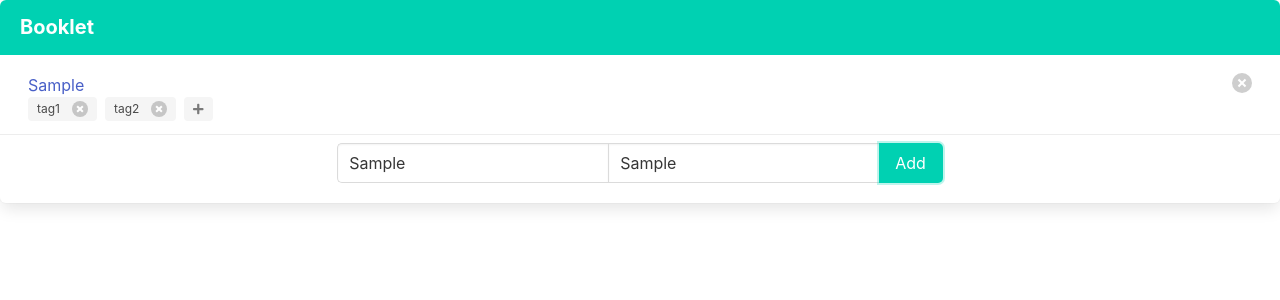
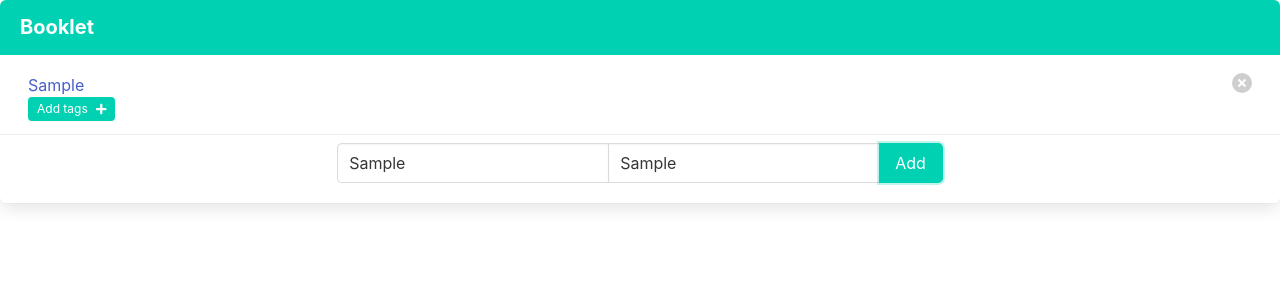
Before and after one commit to NguyenDytrich/booklet-bookmarks, a Vue app in the folder client/: page / in a window 1280 px wide. Both pictures are taken after typing "Sample", "Sample" into the empty fields and a click on the button "Add". Shown: the top 300 px of the page. Built offline with nearby package versions, Linux system fonts and the light colour scheme.

Commit message:
Style and pzazz

```diff
--- a/client/src/components/Booklet.vue
+++ b/client/src/components/Booklet.vue
@@ -8,11 +8,7 @@
             {{ i.bk.name }}
           </a>
           <div class="tags">
-            <span
-              v-for="t in getBookmarkTags(i.bk)"
-              :key="t.id"
-              class="tag is-light"
-            >
+            <span v-for="t in getBookmarkTags(i.bk)" :key="t.id" class="tag">
               {{ t.tag }}
               <button
                 class="delete is-small ml-3 mr-0"
@@ -21,12 +17,13 @@
             </span>
             <span
               v-if="!i.bk.addingTag"
-              class="tag add-btn"
+              class="tag add-btn is-primary"
               @click="toggleAddTag(i.id)"
             >
+              <span v-if="i.bk.tags.length === 0" class="mr-2">Add tags</span>
               <font-awesome-icon icon="plus" class="del-btn" />
             </span>
-            <span v-else class="tag">
+            <span v-else class="tag is-light">
               <input
                 v-focus
                 placeholder="new tag"
@@ -95,7 +92,7 @@ export default class Booklet extends Vue {
   private fields = {
     name: "",
     link: "",
-    tags: ["tag1", "tag2"],
+    tags: [],
     addingTag: false
   };
 
@@ -121,12 +118,18 @@ export default class Booklet extends Vue {
   }
 
   private openInNew(link: string) {
-    console.log(`Opening link: ${link}`);
     const hasHttp = link.match(/^https?:\/\//);
-    if (hasHttp) {
-      window.open(link, "_blank");
-    } else {
-      window.open(`//${link}`, "_blank");
+    try {
+      if (hasHttp) {
+        window.open(link, "_blank");
+      } else {
+        window.open(`//${link}`, "_blank");
+      }
+    } catch (e) {
+      // Throw away error
+      // This won't be necessary if we validate the URL
+      // in the field.
+      return;
     }
   }
 
@@ -190,13 +193,14 @@ export default class Booklet extends Vue {
     grid-column-end: 1;
 
     .del-btn {
-      color: hsl(0, 0, 48%);
+      color: white;
     }
 
     .add-btn {
       &:hover {
-        background-color: hsl(0, 0, 86%);
+        background-color: bulmaDarken($primary, 2.5%);
       }
+      cursor: pointer;
     }
   }
 
--- /dev/null
+++ b/client/vue.config.js
@@ -0,0 +1,11 @@
+module.exports = {
+  css: {
+    loaderOptions: {
+      scss: {
+        prependData: `
+					@import "~bulma/sass/utilities/_all.sass";
+				`
+      }
+    }
+  }
+};
```
